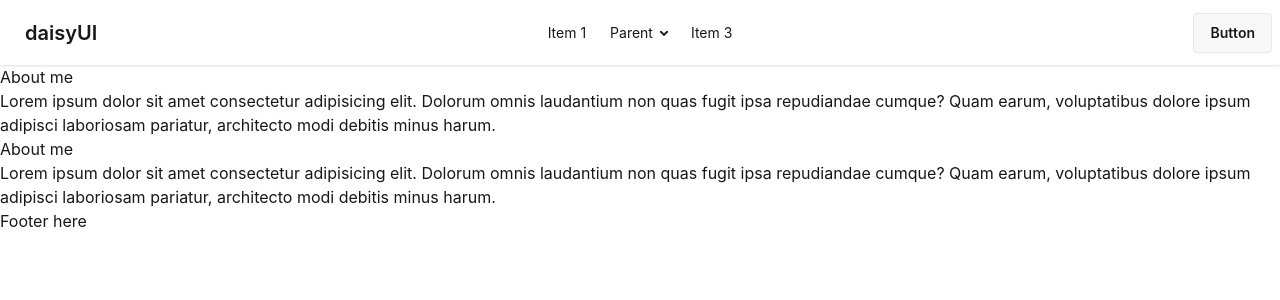
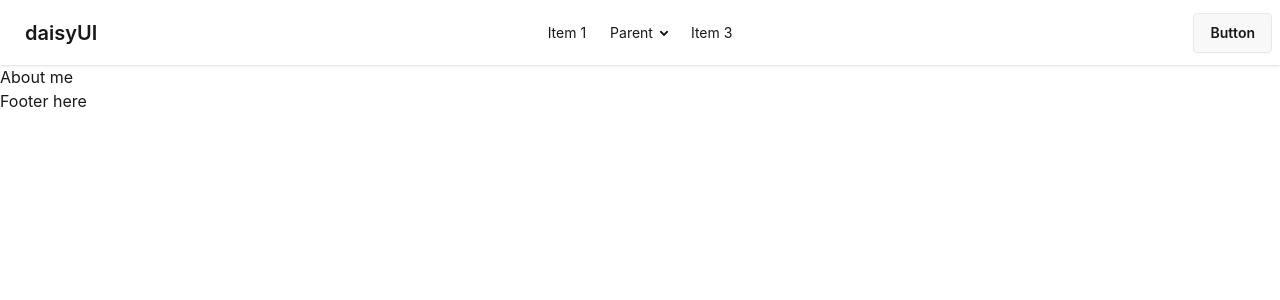
Before and after one commit to asik247/my_protfolio, a React (Vite) app: page /about in a window 1280 px wide. Shown: the top 300 px of the page. Built offline with nearby package versions, Linux system fonts and the light colour scheme.

Commit message:
now about,home page code change

```diff
--- a/src/Pages/About/About.jsx
+++ b/src/Pages/About/About.jsx
@@ -1,12 +1,8 @@
 import React from 'react';
-
 const About = () => {
     return (
         <div>
             <h1>About me</h1>
-            <p>Lorem ipsum dolor sit amet consectetur adipisicing elit. Dolorum omnis laudantium non quas fugit ipsa repudiandae cumque? Quam earum, voluptatibus dolore ipsum adipisci laboriosam pariatur, architecto modi debitis minus harum.</p>
-            <h1>About me</h1>
-            <p>Lorem ipsum dolor sit amet consectetur adipisicing elit. Dolorum omnis laudantium non quas fugit ipsa repudiandae cumque? Quam earum, voluptatibus dolore ipsum adipisci laboriosam pariatur, architecto modi debitis minus harum.</p>
         </div>
     );
 };
--- a/src/Pages/HomePage/Home.jsx
+++ b/src/Pages/HomePage/Home.jsx
@@ -1,10 +1,11 @@
 import React from 'react';
+import About from '../About/About';
 
 const Home = () => {
     return (
         <div>
            <h1>Hello Brother this is home pages</h1>
-
+            <About></About>
         </div>
     );
 };
```
